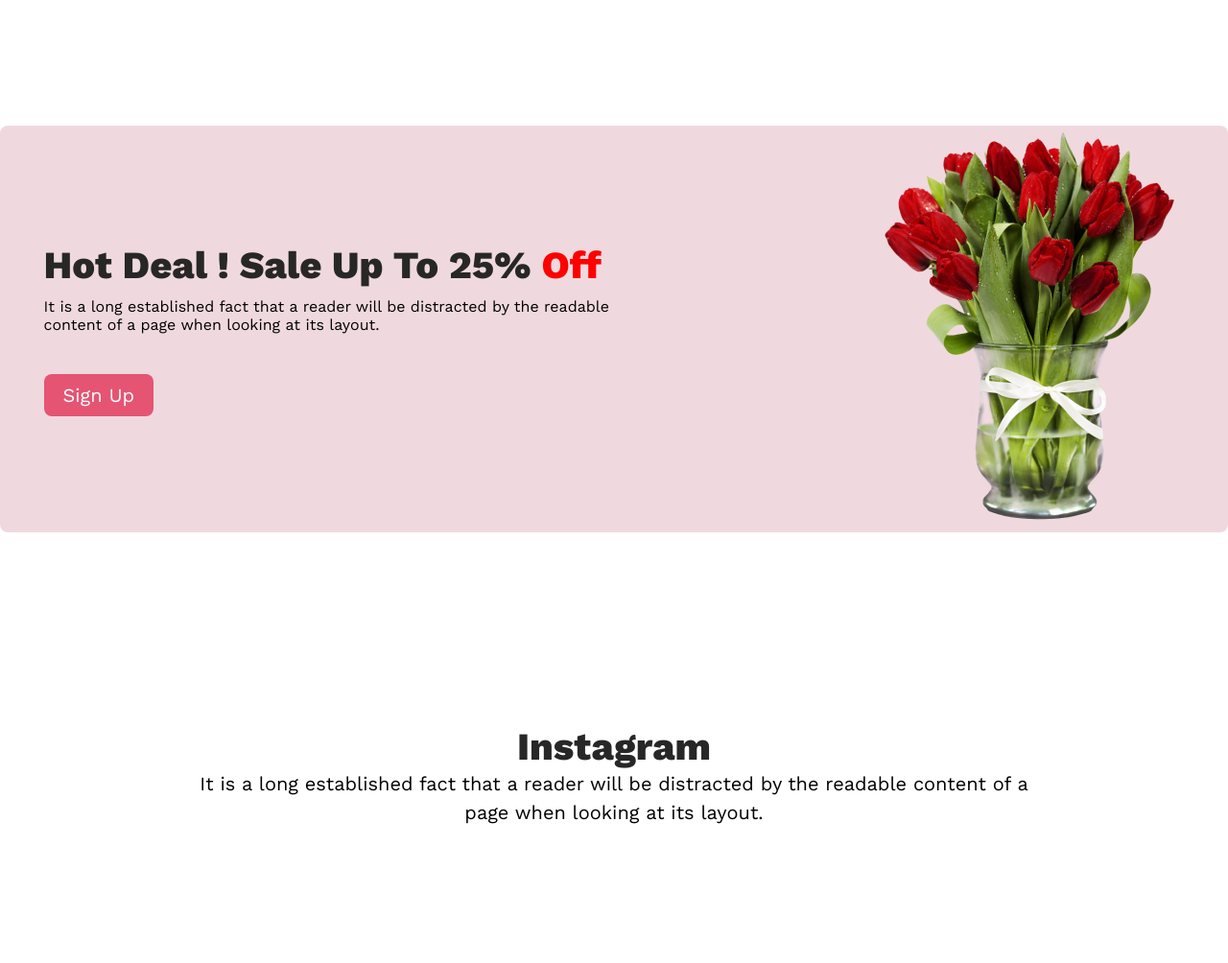
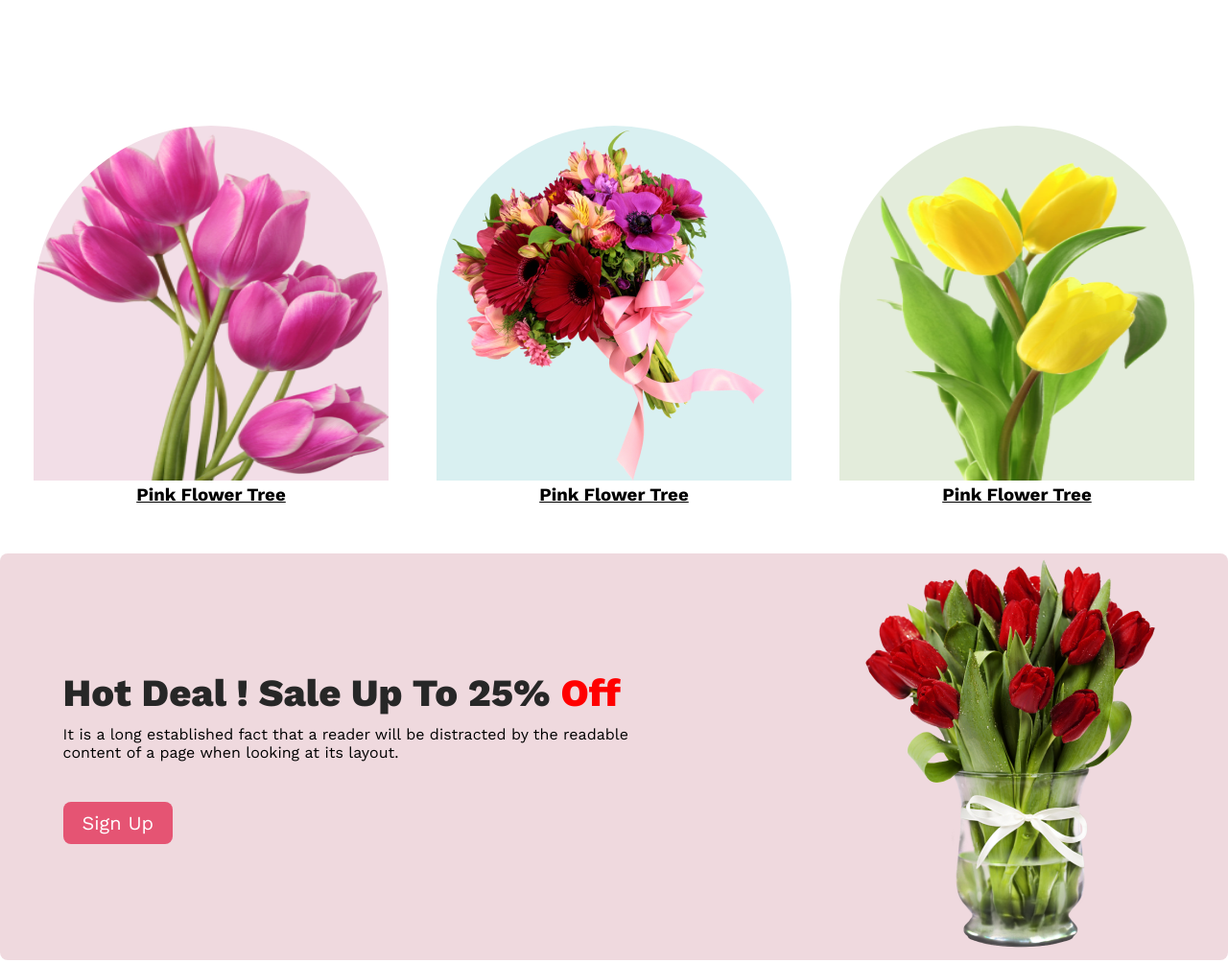
Before and after one commit to Asif24780/Create-Flower-Shop, a plain HTML site: page index.html in a window 1280 px wide. Shown: the part 760-1764 px from the top of the page at 96% size. Drawn offline with nearby package versions, Linux system fonts and the light colour scheme.

Commit message:
bonus section

```diff
--- a/index.html
+++ b/index.html
@@ -19,7 +19,7 @@
                     <button class="primary-btn">Shop Now</button>
                 </div>
                 <div>
-                    <img class="head-pic"  src="/Flower Asset/Pngwing 10.png" alt="">
+                    <img class="head-pic"  src="./images/pngwing 10.png" alt="">
                 </div>
             </div>
         </section>
@@ -27,6 +27,16 @@
             <div class="feature-title">
                 <h1 class="head-title">Our Featured Flowers</h1>
                 <p class="f-info">It is a long established fact that a reader will be distracted by the readable content of a page when looking at its layout.</p>
+            </div>
+        </section>
+        <section>
+            <div class="bonus-1">
+                <div> <img  class="b-f-1" src="./images/pngwing 6.png" alt="">
+                <h3><u>Pink Flower Tree</u></h3></div>
+                <div><img class="b-f-2" src="./images/pngwing 5.png" alt="">
+                <h3><u>Pink Flower Tree</u></h3></div>
+                <div><img class="b-f-3" src="./images/pngwing 7.png" alt="">
+                <h3><u>Pink Flower Tree</u></h3></div>
             </div>
         </section>
     </header>
@@ -39,7 +49,7 @@
                     <button class="primary-btn">Sign Up</button>
                 </div>
                 <div>
-                    <img src="/Flower Asset/pngwing 8.png" alt="">
+                    <img src="./images/pngwing 8.png" alt="">
                 </div>
             </div>
 
--- a/style.css
+++ b/style.css
@@ -4,6 +4,7 @@
     font-family: 'Lato', sans-serif;
 font-family: 'Open Sans', sans-serif;
 font-family: 'Work Sans', sans-serif;
+
 
 }
 .head-first{
@@ -76,7 +77,7 @@ font-size: 20px;
 height: 620px;
 flex-shrink: 0; */
 border-radius: 8px;
-gap: 180px;
+gap: 100px;
 
 }
 .discount{
@@ -120,3 +121,30 @@ line-height: normal;
 .shop{
     color: #FFFF
 }
+
+/* bonus part style */
+.bonus-1{
+display: flex;
+align-items: center;
+text-align: center;
+justify-content: center; gap: 50px;
+margin: 50px;
+}
+.b-f-1{
+    width: 370px;
+    height: 370px;
+    border-radius: 300px 300px 0px 0px;
+background: rgba(167, 33, 98, 0.15);
+border-top: 500px;
+}
+.b-f-2{
+    width: 370px;
+    height: 370px;border-radius: 300px 300px 0px 0px;
+    background: rgba(5, 151, 160, 0.15);
+}
+.b-f-3{
+    width: 370px;
+    height: 370px;
+    border-radius: 300px 300px 0px 0px;
+background: rgba(71, 125, 17, 0.15);
+}
```
Also changed, not shown: images/Rectangle 4.png (renamed from Flower Asset/Rectangle 4.png), images/Rectangle 5.png (renamed from Flower Asset/Rectangle 5.png), images/Rectangle 6.png (renamed from Flower Asset/Rectangle 6.png), images/Rectangle 9.png (renamed from Flower Asset/Rectangle 9.png), images/flower 01.png (renamed from Flower Asset/Flower 01.png), images/group 57.png (renamed from Flower Asset/Group 57.png), images/group 58.png (renamed from Flower Asset/Group 58.png), images/group 59.png (renamed from Flower Asset/Group 59.png), images/pngwing 10.png (renamed from Flower Asset/pngwing 10.png), images/pngwing 5.png (renamed from Flower Asset/pngwing 5.png), images/pngwing 6.png (renamed from Flower Asset/pngwing 6.png), images/pngwing 7.png (renamed from Flower Asset/pngwing 7.png), images/pngwing 8.png (renamed from Flower Asset/pngwing 8.png).
